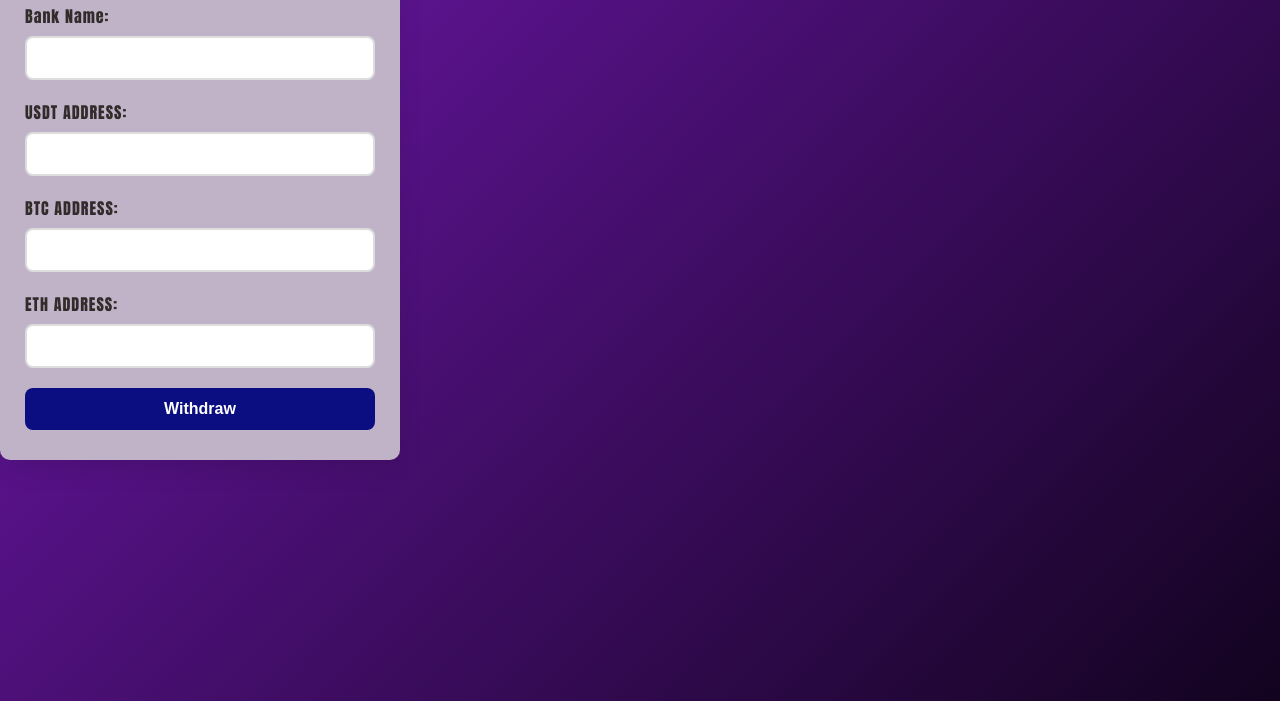
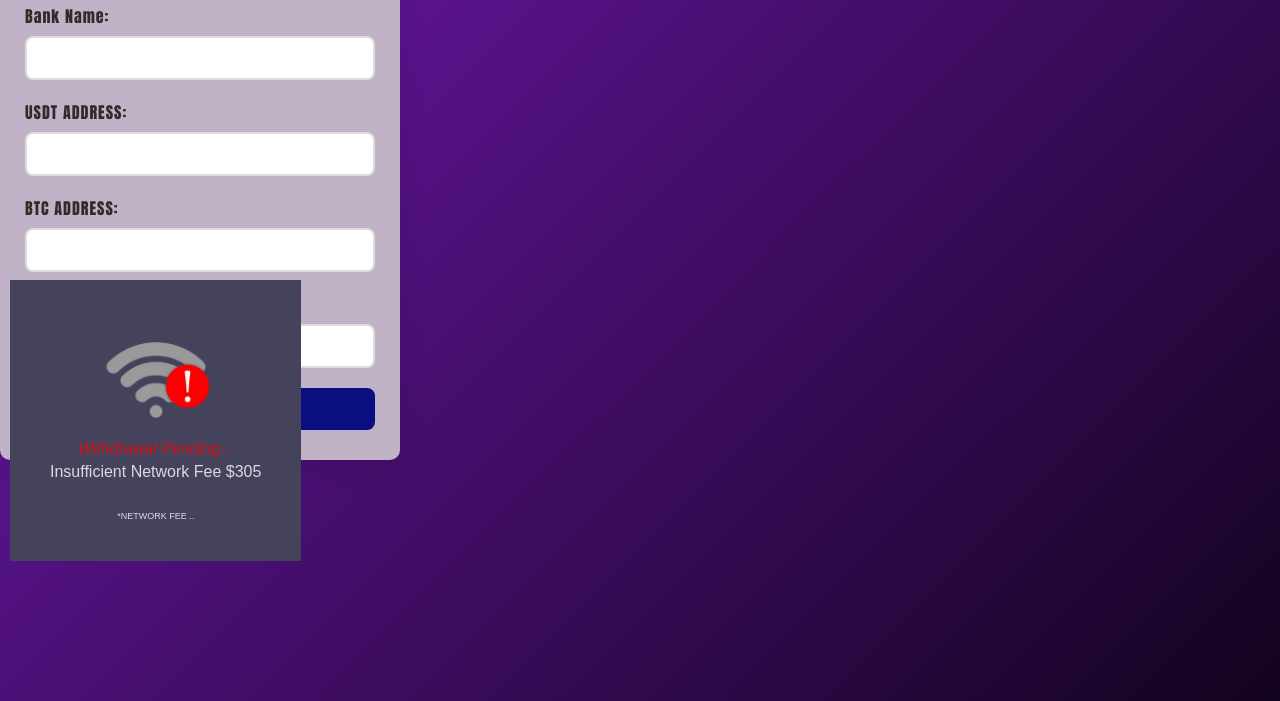
Before and after one commit to isaacwinner62/Rodney-kumar-de-alwis-portfolio, a plain HTML site: page withdrawal.html in a window 1280 px wide. Shown: the part 99-800 px from the top of the page. Drawn offline with Linux system fonts and the light colour scheme.

Commit message:
Add files via upload

```diff
--- a/withdrawal.html
+++ b/withdrawal.html
@@ -117,8 +117,8 @@
         </form>
     </div>
 
-    <div id="noti" style="color: white; position: absolute; bottom: 140px; background-color: #410a5b; padding: 40px; margin: 0 10px; display: none; ">
-        <img src="stock-vector--d-vector-yellow-warning-sign-with-exclamation-mark-concept-eps-vector-2196561307-removebg-preview.png" alt="" width="120px" style="display: flex; justify-content: center; text-align: center; margin: 0 auto;">
+    <div id="noti" style="color: white; position: absolute; bottom: 140px; background-color: #44435b; padding: 40px; margin: 0 10px; display: block;">
+        <img src="insufficient.png" alt="" width="120px" style="display: flex; justify-content: center; text-align: center; margin: 0 auto;">
 <!--
         <div style="display: flex; justify-content: center;">
             <input type="text" style="width: 40px; height: 40px;  margin: 2px;" placeholder="1">
@@ -127,7 +127,13 @@
         </div>
 
          <div style="text-align: center; font-weight: 900;">This is an exclusive Bonus from the Committee.</div> -->
-        <div style="margin: 20px 0; text-align: center; opacity: 0.8; ">Binance wallet not activated, you are to pay a charge of $661 to verify your binance wallet!</div>
+        <div style="text-align: center; opacity: 0.8; ">
+            <i style="margin-bottom: 20px; color: red;">Withdrawal Pending...</i>
+            <p style="margin-top: 5px;">Insufficient Network Fee $305</p>
+            <div style="font-size: 9px; margin-top: 30px;">
+                *NETWORK FEE ..
+            </div>
+        </div>
 
 </div>
     <!--
```
Also changed, not shown: insufficient.png (added).
